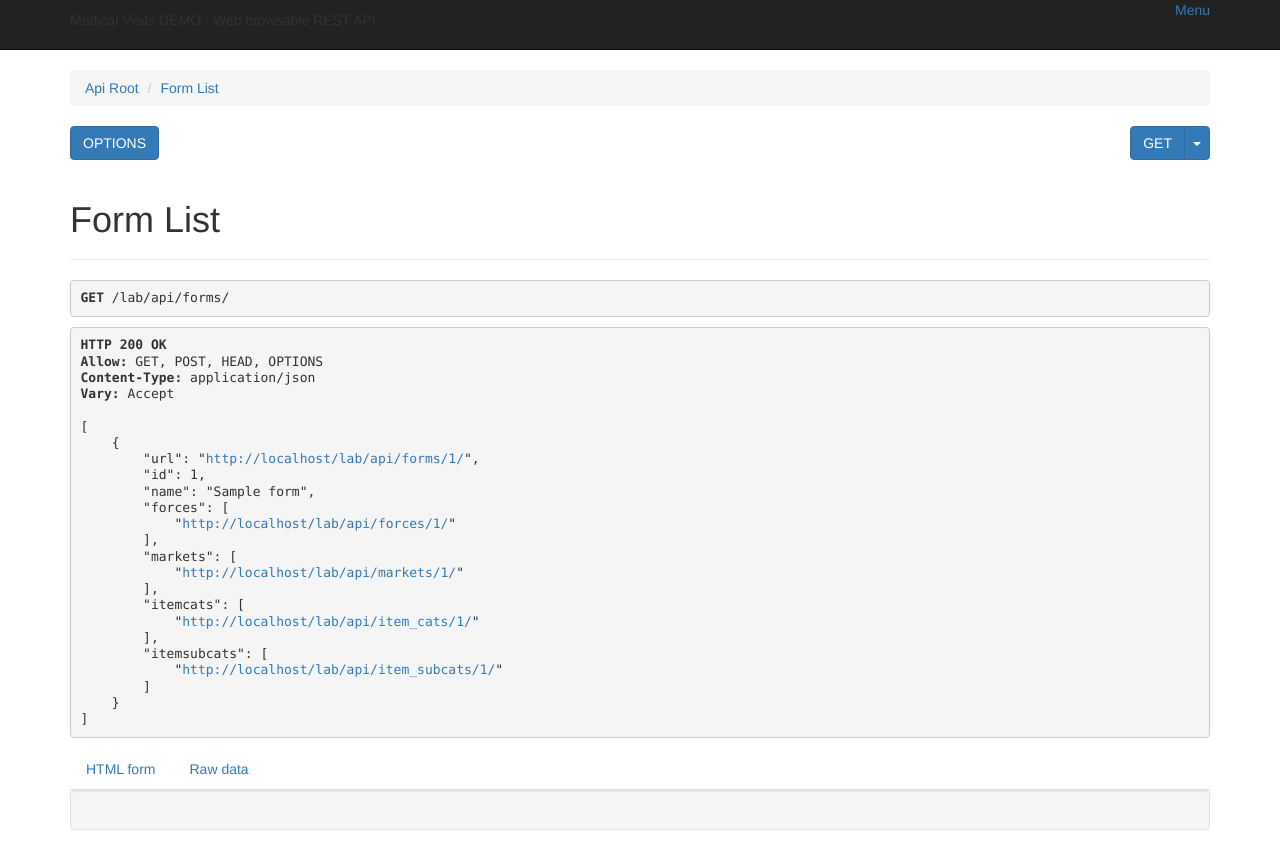
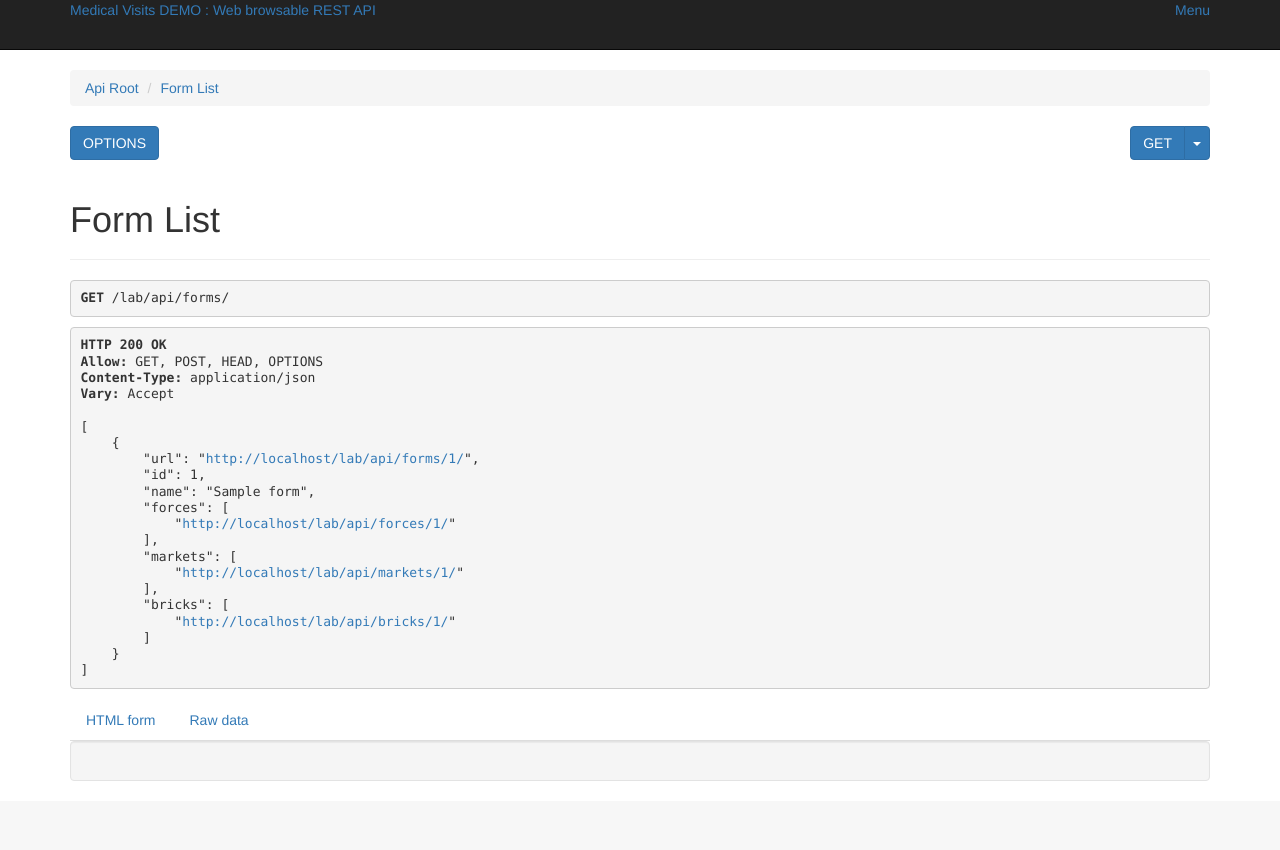
Before and after one commit to WB-Solutions/lab, a Django app: page /lab/api/forms/ in a window 1280 px wide. After the commit the page ends 781 px from the top, so only its background shows below. Run offline with Django 3.2, Linux system fonts and the light colour scheme; tables that the repository leaves empty hold one stand-in row (values such as "Sample post"); some libraries are stand-ins or nearby versions.

Commit message:
2014-08-12-b

```diff
--- a/mysite/lab/admin.py
+++ b/mysite/lab/admin.py
@@ -80,8 +80,8 @@ class ForceVisitAdmin(AbstractAdmin):
     list_display_links = ('id',)
 
 class FormAdmin(AbstractAdmin):
-    list_display = ('id', 'name', 'forces_', 'markets_', 'itemcats_', 'itemsubcats_')
-    filter_vertical = ('forces', 'markets', 'itemcats', 'itemsubcats')
+    list_display = ('id', 'name', 'forces_', 'markets_', 'bricks_') # 'itemcats_', 'itemsubcats_'
+    filter_vertical = ('forces', 'markets', 'bricks') # 'itemcats', 'itemsubcats'
 
 class FormFieldAdmin(AbstractAdmin):
     list_display = ('id', 'name', 'form', 'default', 'required', 'opts_')
--- a/mysite/lab/models.py
+++ b/mysite/lab/models.py
@@ -210,8 +210,9 @@ class Form(models.Model):
     name = _name()
     forces = models.ManyToManyField(Force, blank=True)
     markets = models.ManyToManyField(Market, blank=True)
-    itemcats = models.ManyToManyField(ItemCat, blank=True)
-    itemsubcats = models.ManyToManyField(ItemSubcat, blank=True)
+    bricks = models.ManyToManyField(Brick, blank=True)
+    # itemcats = models.ManyToManyField(ItemCat, blank=True)
+    # itemsubcats = models.ManyToManyField(ItemSubcat, blank=True)
 
     def __unicode__(self):
         return _str(self, None, self.name)
@@ -221,6 +222,9 @@ class Form(models.Model):
 
     def markets_(self):
         return multiple_(self, 'markets')
+
+    def bricks_(self):
+        return multiple_(self, 'bricks')
 
     def itemcats_(self):
         return multiple_(self, 'itemcats')
@@ -245,4 +249,4 @@ class FormField(models.Model):
         return ', '.join(self._opts())
 
     def opts(self):
-        return [ opt.split(':', 1) for opt in self._opts() ]
+        return [ [ each.strip() for each in opt.split(':', 1) ] for opt in self._opts() ]
--- a/mysite/lab/serializers.py
+++ b/mysite/lab/serializers.py
@@ -78,7 +78,7 @@ class ForceVisitSerializer(serializers.HyperlinkedModelSerializer):
 class FormSerializer(serializers.HyperlinkedModelSerializer):
     class Meta:
         model = Form
-        fields = ('url', 'id', 'name', 'forces', 'markets', 'itemcats', 'itemsubcats')
+        fields = ('url', 'id', 'name', 'forces', 'markets', 'bricks') # 'itemcats', 'itemsubcats'
 
 class FormFieldSerializer(serializers.HyperlinkedModelSerializer):
     opts_ = serializers.Field(source='opts_')
--- a/mysite/lab/templates/lab/index.html
+++ b/mysite/lab/templates/lab/index.html
@@ -8,6 +8,10 @@
 
   <p><a class="btn btn-success btn-lg" href="/lab/agenda" target="_blank">Agenda</a> &nbsp; Agenda.</p>
 
+  <p><a class="btn btn-default btn-lg" href="//github.com/carlosgalindo/lab/blob/master/mysite/models_lab.png" target="_blank">Diagram</a> &nbsp; Graphical object model.</p>
+
+<!--
   <p><a class="btn btn-default btn-lg" href="/lab/setup" target="_blank">Database setup</a> &nbsp; Execute database setup, safe if already setup.</p>
+-->
 
 {% endblock %}
--- a/mysite/lab/views.py
+++ b/mysite/lab/views.py
@@ -108,16 +108,17 @@ def _data(config=None):
     """
     rep = config.get('rep')
     force = rep.mgr.force
+    # def _db_ids(q): return [ each.id for each in q.all() ]
     markets = force.markets.all()
-    # items = [ market.items.all() for market in markets ]
-    print '_data', rep, force, markets # , items # item_cats, item_subcats
+    bricks = force.bricks.all()
+    print '_data', markets, bricks
+    forms = _all(Form)
     def _names(rel):
         return ', '.join([ each.name for each in rel.all() ])
     def _visit(visit):
         loc = visit.loc
         doc = loc.doctor
         user = doc.user
-
         return dict(
             datetime = _datetime(visit.datetime),
             observations = visit.observations,
@@ -127,11 +128,15 @@ def _data(config=None):
             doc_specialties = _names(doc.specialties),
             loc_name = loc.name,
             loc_address = '%s # %s, %s' % (loc.street, loc.unit, loc.zip),
-            forms = [2],
+            forms = [ form.id for form in forms
+                      if force in form.forces.all()
+                      or any( [ market for market in markets if market in form.markets.all() ] )
+                      or any( [ brick for brick in bricks if brick in form.bricks.all() ] )
+                      ],
         )
     data = dict(
         visits = _dict(rep.visits(), _visit),
-        forms = _dict(_all(Form), lambda form: dict(
+        forms = _dict(forms, lambda form: dict(
             name = form.name,
             fields = _dict(form.formfield_set.all(), lambda field: dict(
                 name = field.name,
--- a/mysite/mysite/settings.py
+++ b/mysite/mysite/settings.py
@@ -26,7 +26,7 @@ INSTALLED_APPS = (
 MIDDLEWARE_CLASSES = (
     'django.contrib.sessions.middleware.SessionMiddleware',
     'django.middleware.common.CommonMiddleware',
-    # 'django.middleware.csrf.CsrfViewMiddleware', # tmp relax for lab.ajax.
+    # 'django.middleware.csrf.CsrfViewMiddleware', # tmp relax for "ajax" view.
     'django.contrib.auth.middleware.AuthenticationMiddleware',
     'django.contrib.messages.middleware.MessageMiddleware',
     'django.middleware.clickjacking.XFrameOptionsMiddleware',
--- a/mysite/templates/rest_framework/api.html
+++ b/mysite/templates/rest_framework/api.html
@@ -1,7 +1,7 @@
 {% extends "rest_framework/base.html" %}
 
 {% block branding %}
-  <div style="display:inline-block;margin-top:10px;">Medical Visits DEMO : Web browsable REST API</div>
+  <a class="brand" rel="nofollow" href="/lab"> Medical Visits DEMO : Web browsable REST API </a>
 {% endblock %}
 
 {% block userlinks %} <a class='brand' rel="nofollow" href='/lab'>Menu</a> {% endblock %}
```
Also changed, not shown: mysite/static/lab.js (+22 -7 lines), mysite/models_lab.png (added).
